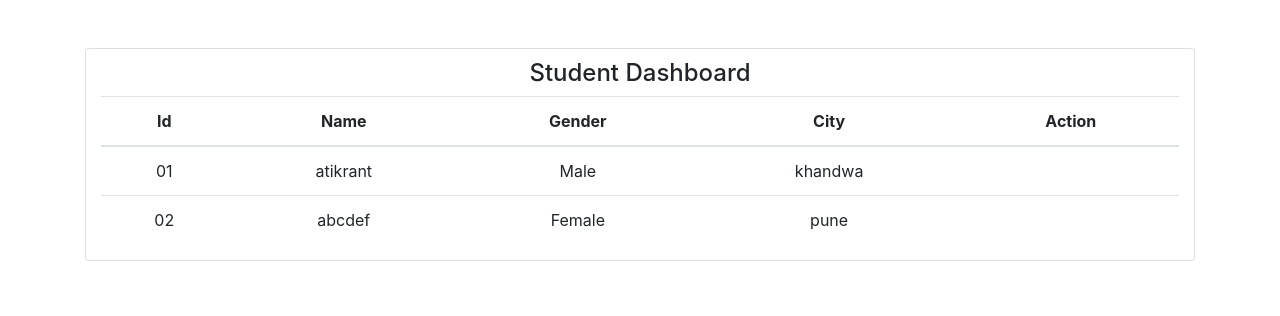
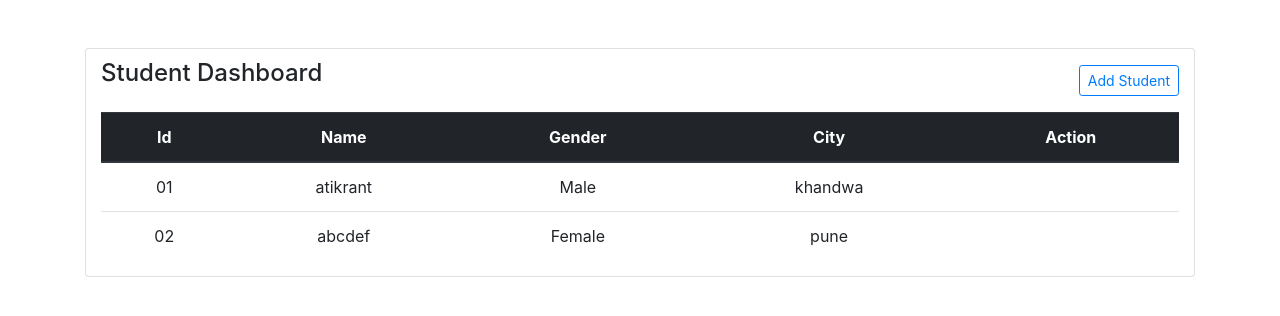
Before and after one commit to atikrantjn/crud-app, a React (Create React App) app: page / in a window 1280 px wide. Shown: the top 316 px of the page. Built offline with nearby package versions, Linux system fonts and the light colour scheme.

Commit message:
new changes to component

```diff
--- a/public/index.html
+++ b/public/index.html
@@ -28,7 +28,7 @@
       work correctly both with client-side routing and a non-root public URL.
       Learn how to configure a non-root public URL by running `npm run build`.
     -->
-		<title>React App</title>
+		<title>Student Management App</title>
 	</head>
 	<body>
 		<noscript>You need to enable JavaScript to run this app.</noscript>
--- a/src/components/studentList.js
+++ b/src/components/studentList.js
@@ -11,14 +11,14 @@ class StudentList extends Component {
 		};
 		return (
 			<div className="container">
-				<div className="container">
+				<div className="d-flex justify-content-between">
 					<h4 style={styles}>Student Dashboard</h4>
-					{/* <Link to="/add" className="btn btn-outline-primary btn-sm mb-3">
-						Create
-					</Link> */}
+					<a href="#" className="btn btn-outline-primary btn-sm mb-3 mt-3">
+						Add Student
+					</a>
 				</div>
 				<table className="table table-hover">
-					<thead>
+					<thead className="thead-dark">
 						<tr>
 							<th>Id</th>
 							<th>Name</th>
```
